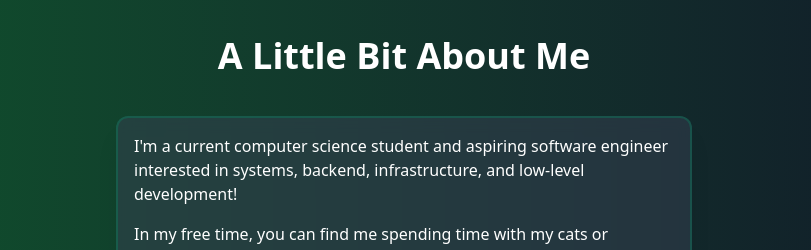
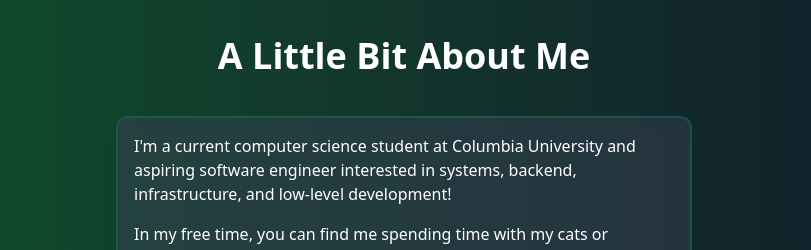
Before and after one commit to mishasgupta/mishasgupta.github.io, a React (Vite) app: page / in a window 1280 px wide. Shown: the part 840-1090 px from the top of the page, without its empty margins (236-1047 px from the left). Built offline with nearby package versions, Linux system fonts and the light colour scheme; a web font is replaced by a local one.

Commit message:
update about

```diff
--- a/src/sections/About.jsx
+++ b/src/sections/About.jsx
@@ -8,7 +8,7 @@ const About = forwardRef((props, ref) => {
       <h3 className="text-center text-3xl md:text-4xl font-semibold">A Little Bit About Me</h3>
       <div className="flex justify-center mt-10">
         <div className="border-2 border-emerald-600/30 shadow-xl rounded-xl p-4 text-white bg-gray-700/50 backdrop-blur-sm transition-all duration-300 ease-in-out transform hover:-translate-y-1 hover:shadow-emerald-600/20 hover:border-emerald-600/70 w-sm md:w-md lg:w-xl">
-          <p className="text-md">I'm a current computer science student and aspiring software engineer interested in systems, backend, infrastructure, and low-level development!</p>
+          <p className="text-md">I'm a current computer science student at Columbia University and aspiring software engineer interested in systems, backend, infrastructure, and low-level development!</p>
 
           <p className="text-md mt-4">In my free time, you can find me spending time with my cats or exploring nature with friends. I'm also a longtime classical musician, playing the trombone since 6th grade. Although I'm currently in New York City, I still love to support my hometown Atlanta sports teams whenever I can!</p>
         </div>
```
